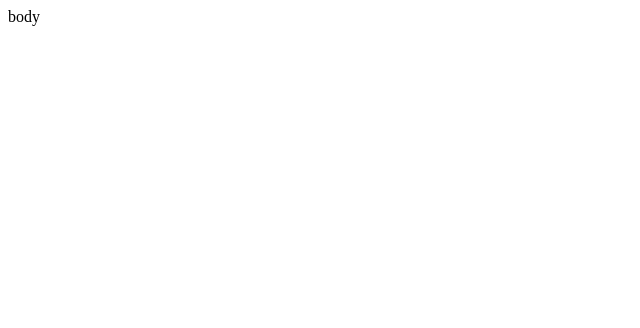
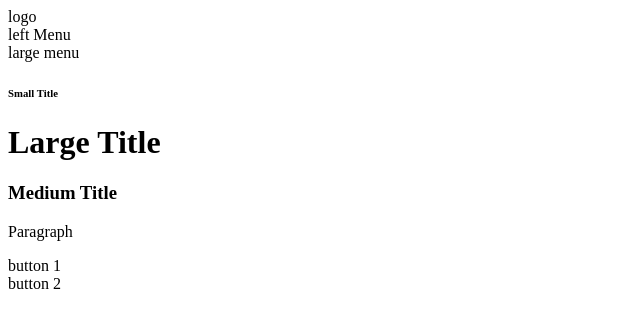
Before and after one commit to yalegama/Netflix-UI-Clone, a plain HTML site: page index.html in a window 1280 px wide. Shown: the whole page, without its empty margins (0-640 px from the left). Drawn offline with Linux system fonts and the light colour scheme.

Commit message:
create Structure Of WebSite

```diff
--- a/index.html
+++ b/index.html
@@ -5,10 +5,20 @@
     <meta http-equiv="X-UA-Compatible" content="IE=edge">
     <meta name="viewport" content="width=device-width, initial-scale=1.0">
     <title>Netflix</title>
-    <link rel="stylesheet" href="./style.css">
-
 </head>
 <body>
-    body
+    <div>
+        <div>logo</div>
+        <div>left Menu</div>
+        <div>large menu</div>
+    </div>
+    <div>
+        <div><h6>Small Title</h6></div>
+        <div><h1>Large Title</h1></div>
+        <div><h3>Medium Title</h3></div>
+        <div><p>Paragraph</p></div>
+        <div>button 1</div>
+        <div>button 2</div>
+    </div>
 </body>
 </html>
```
Also changed, not shown: 1 other file.
